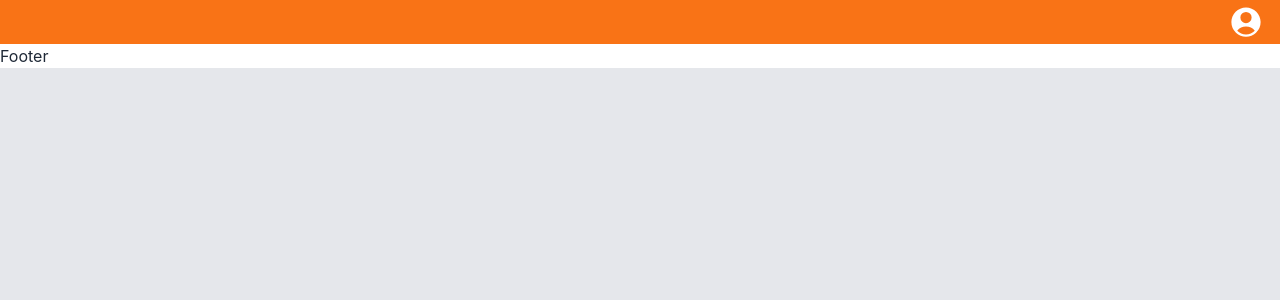
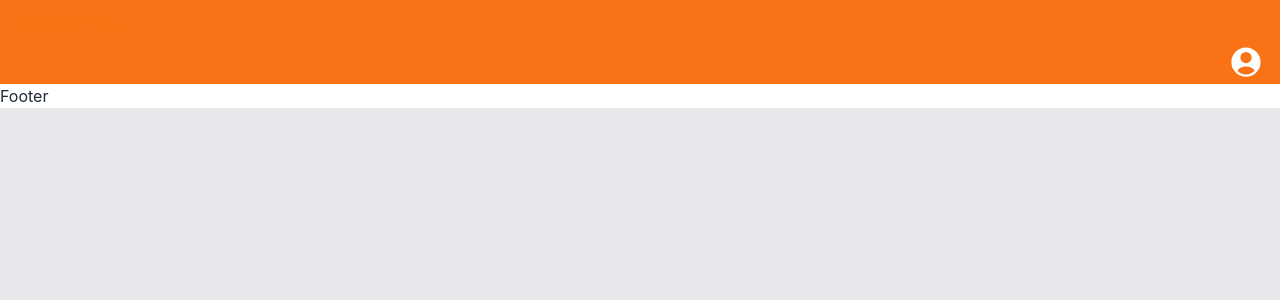
Before and after one commit to Kaiser-Tanveer/link-management-client, a React (Create React App) app: page / in a window 1280 px wide. Shown: the top 300 px of the page. Built offline with nearby package versions, Linux system fonts and the light colour scheme.

Commit message:
sm menu added

```diff
--- a/src/Shared/Header.js
+++ b/src/Shared/Header.js
@@ -1,5 +1,5 @@
 import React, { useState } from 'react';
-import { FaUserAlt } from 'react-icons/fa';
+import { FaLink, FaUserAlt } from 'react-icons/fa';
 import { HiOutlineLogout } from 'react-icons/hi';
 import { HiUserCircle } from 'react-icons/hi2';
 import { Link } from 'react-router-dom';
@@ -9,6 +9,10 @@ const Header = () => {
     return (
         <>
         <div onClick={() => profile && setProfile(false)} className='bg-orange-500 py-1 text-white px-2'>
+            <Link className='text-left flex items-center h-10 hover:bg-orange-100 px-4 rounded-[7px] duration-500 text-orange-500'>
+                <FaLink className='mr-2 text-md'/>
+                <span>My Links</span>
+            </Link>
             <Link className='flex items-center justify-end'><HiUserCircle onClick={() => setProfile(!profile)} className='text-4xl mr-2'/></Link>
         </div>
         {
```
